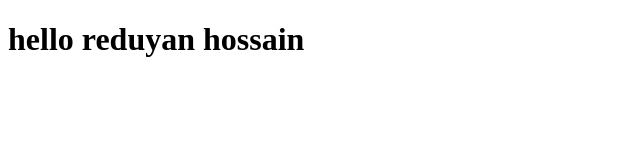
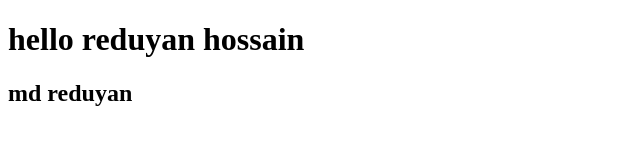
Before and after one commit to LitonDhli/first-website, a plain HTML site: page index.html in a window 1280 px wide. Shown: the whole page, without its empty margins (0-640 px from the left). Drawn offline with Linux system fonts and the light colour scheme.

Commit message:
first commit

```diff
--- a/index.html
+++ b/index.html
@@ -8,5 +8,6 @@
 </head>
 <body>
     <h1>hello reduyan hossain</h1>
+    <h2> md reduyan</h2>
 </body>
 </html>
```
